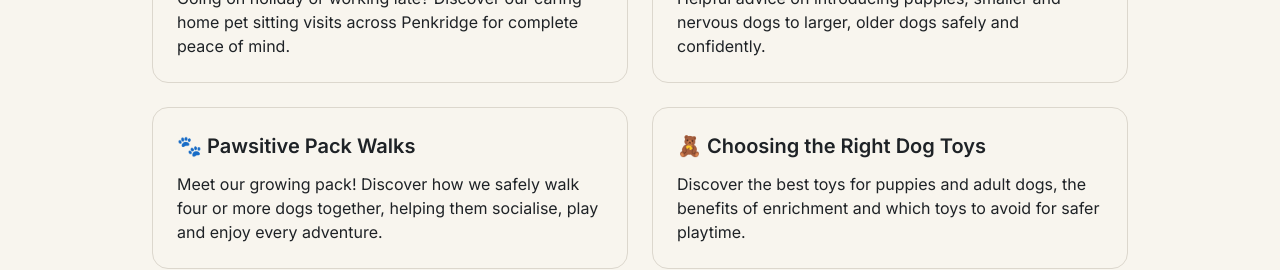
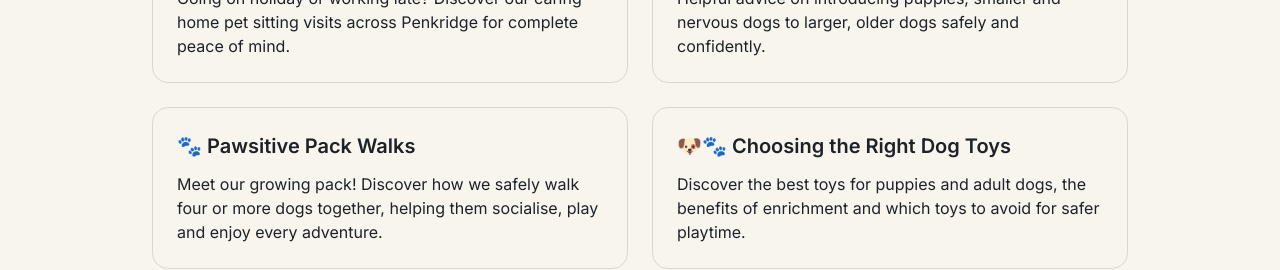
Before and after one commit to innovatevirtualassist-pixel/dogservices, a Next.js app: page / in a window 1280 px wide. Shown: the part 10700-10970 px from the top of the page. Built offline with nearby package versions, Linux system fonts and the light colour scheme.

Commit message:
Update heading emoji for dog toys section

```diff
--- a/app/page.tsx
+++ b/app/page.tsx
@@ -214,7 +214,7 @@ export default function Home() {
   className="rounded-xl border p-6 hover:shadow-lg transition"
 >
   <h3 className="text-xl font-semibold mb-3">
-    🧸 Choosing the Right Dog Toys
+    🐶🐾 Choosing the Right Dog Toys
   </h3>
 
   <p>
```
